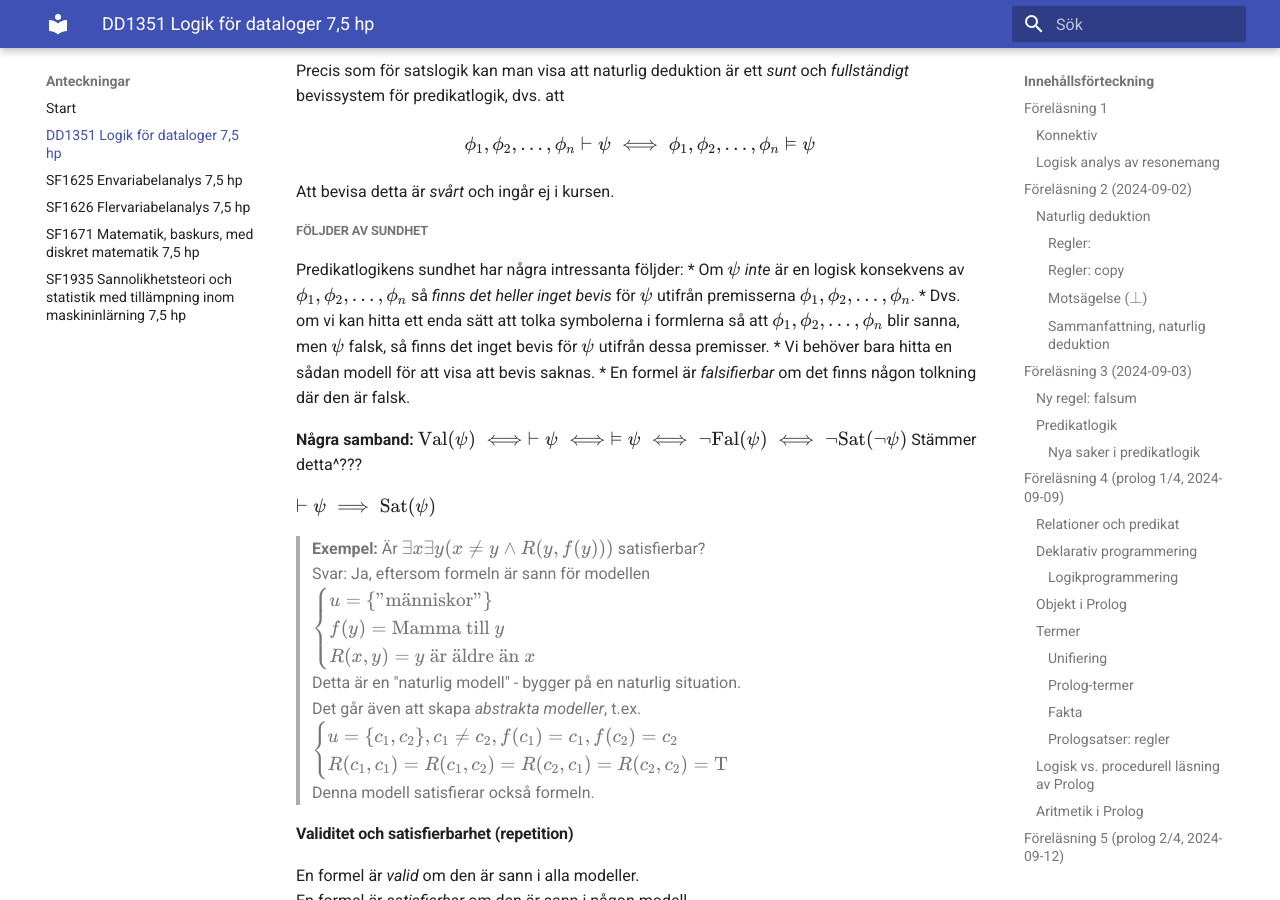
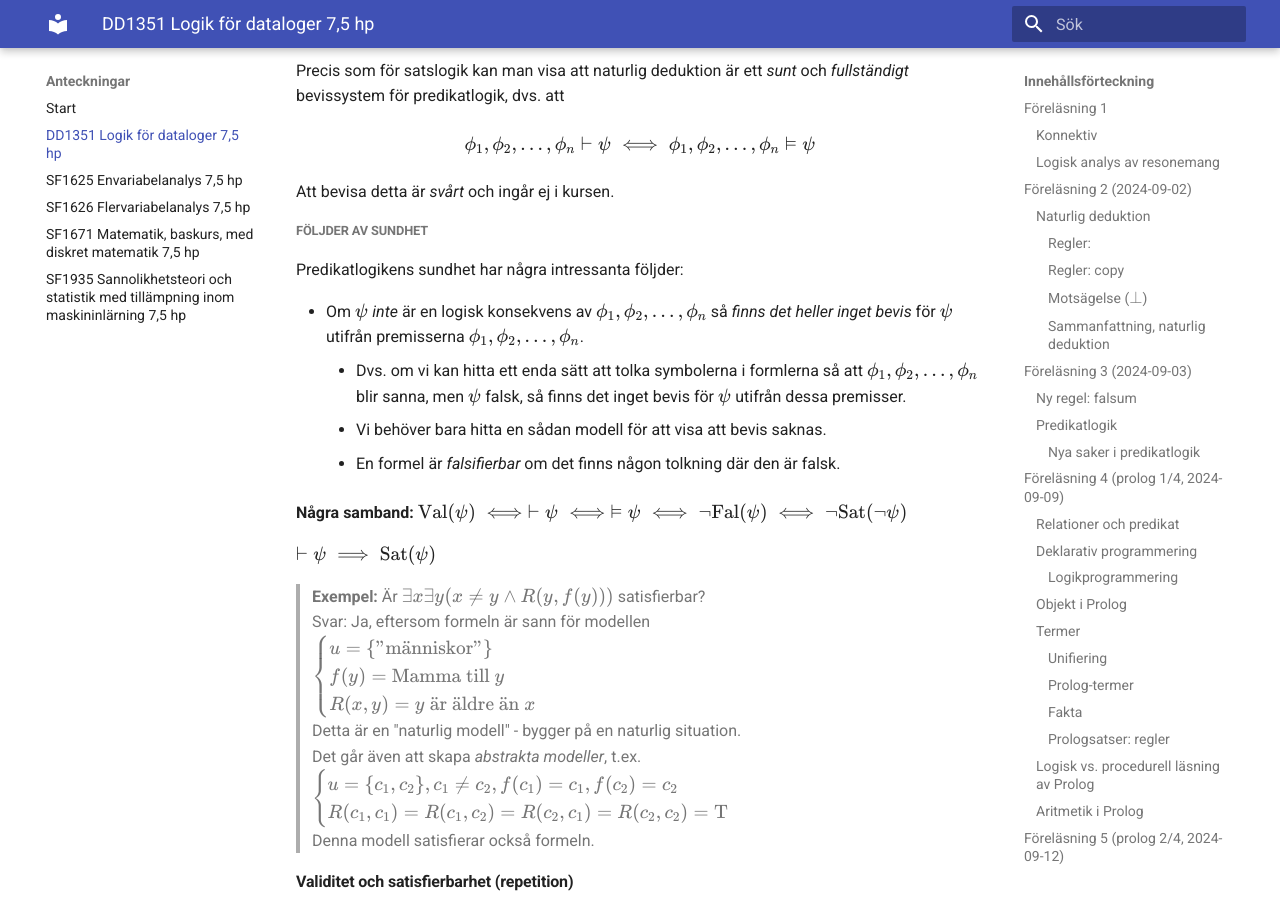
Before and after one commit to axelw3/anteckningar, an MkDocs documentation site: the page built from docs/dd1351.md, in a window 1280 px wide and 900 px high, scrolled down 16346 px. Built offline with MkDocs 1.6.1 and Material for MkDocs 9.7.7, drawn with Linux system fonts in a browser that asks for light colours; some of the changed text lies outside the part shown.

Commit message:
Formatering

```diff
--- a/docs/dd1351.md
+++ b/docs/dd1351.md
@@ -467,13 +467,14 @@ Att bevisa detta är *svårt* och ingår ej i kursen.
 
 ##### Följder av sundhet
 Predikatlogikens sundhet har några intressanta följder:
+
 * Om $\psi$ *inte* är en logisk konsekvens av $\phi_1,\phi_2,\dots,\phi_n$ så *finns det heller inget bevis* för $\psi$ utifrån premisserna $\phi_1,\phi_2,\dots,\phi_n$.
 	* Dvs. om vi kan hitta ett enda sätt att tolka symbolerna i formlerna så att $\phi_1,\phi_2,\dots,\phi_n$ blir sanna, men $\psi$ falsk, så finns det inget bevis för $\psi$ utifrån dessa premisser.
 	* Vi behöver bara hitta en sådan modell för att visa att bevis saknas.
 	* En formel är *falsifierbar* om det finns någon tolkning där den är falsk.
 
 **Några samband:**
-$\text{Val}(\psi)\iff\vdash\psi\iff\vDash\psi\iff\lnot\text{Fal}(\psi)\iff\lnot\text{Sat}(\lnot\psi)$ Stämmer detta^???
+$\text{Val}(\psi)\iff\vdash\psi\iff\vDash\psi\iff\lnot\text{Fal}(\psi)\iff\lnot\text{Sat}(\lnot\psi)$
 
 $\vdash\psi\implies\text{Sat}(\psi)$
 
@@ -831,6 +833,7 @@ $$\lnot G\phi\equiv F\lnot\phi\\\lnot F\phi\equiv G\lnot\phi$$
 $F\phi$ och $G\phi$ är definierade alla dagar, men kan variera. Exempel: Om $\phi$ är sant på, och endast på, första dagen, är $F\phi$ sant på denna dag, men inga senare dagar.
 
 > **Exempel:** Presidentvalet 2020
+>
 > Med ett mer icke-deterministisk syn kan man tänka sig två möjliga utvecklingar:
 >
 > $$\begin{smallmatrix}&&&&\lnot T&&\lnot T&\\&&&&\bigcirc&\rarr&\bigcirc&\rarr\\\lnot T&&\lnot T&↗&^\text{9 nov}&&^\text{10 nov}&\\\bigcirc&\rarr&\bigcirc\\^\text{7 nov}&&^\text{8 nov}&↘&T&&T\\&&&&\bigcirc&\rarr&\bigcirc&\rarr\\&&&&^\text{9 nov}&&^\text{10 nov}\end{smallmatrix}$$
```
Also changed, not shown: other parts of docs/dd1351.md (+1 -0 lines).
